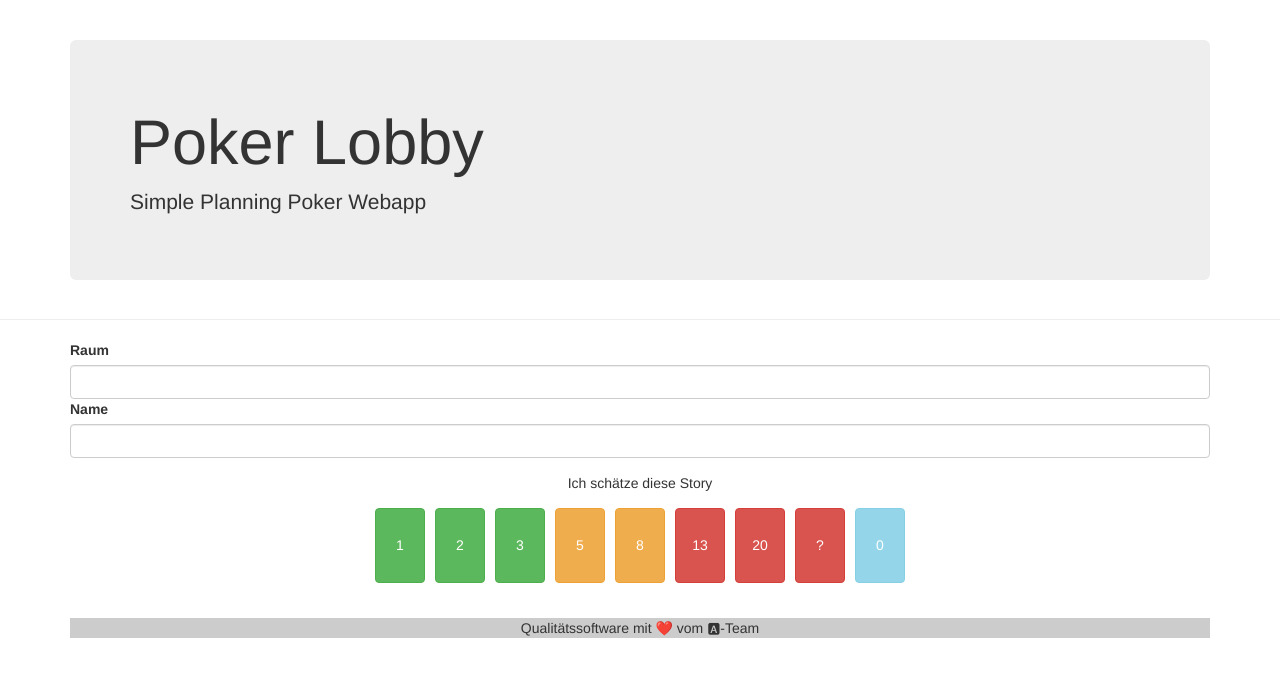
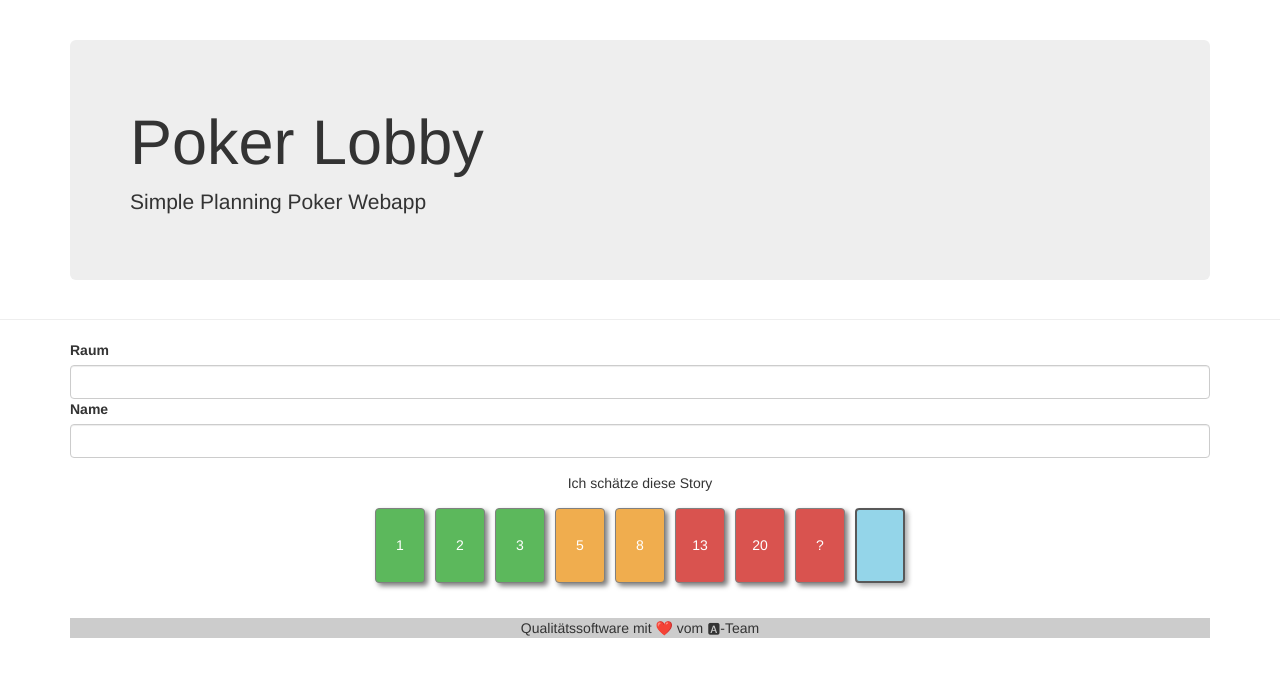
Before and after one commit to wam23/planningPoker, an Angular app: page / in a window 1280 px wide. Shown: the top 676 px of the page. Built offline with nearby package versions, Linux system fonts and the light colour scheme.

Commit message:
subscribe und css

```diff
--- a/src/app/poker-table/poker-table.component.css
+++ b/src/app/poker-table/poker-table.component.css
@@ -1,5 +1,18 @@
-.btn{
+.btn {
   width: 50px;
   height: 75px;
   margin: 5px;
+  border: grey solid 1px;
+  box-shadow: 3px 3px 5px rgba(0, 0, 0, 0.5);
 }
+
+.btn:focus {
+  outline: none;
+  border: none;
+}
+
+.btn-selection {
+  border: black 2px solid;
+  color: black;
+  font-weight: bold;
+}
--- a/src/app/poker-table/poker-table.component.html
+++ b/src/app/poker-table/poker-table.component.html
@@ -8,6 +8,6 @@
   <button type="button" class="btn btn-danger" (click)="vote(13)">13</button>
   <button type="button" class="btn btn-danger" (click)="vote(20)">20</button>
   <button type="button" class="btn btn-danger" (click)="vote(0)">?</button>
-  <button type="button" class="btn btn-info" disabled>{{selectedVote || 0}}</button>
+  <button type="button" class="btn btn-info btn-selection" disabled >{{selectedVote || ' '}}</button>
 
 </div>
--- a/src/app/poker-table/poker-table.component.ts
+++ b/src/app/poker-table/poker-table.component.ts
@@ -1,6 +1,8 @@
 import {Component, Input} from '@angular/core';
 
 import {HttpClient} from '@angular/common/http';
+import {catchError} from 'rxjs/operators';
+import {of} from 'rxjs';
 
 @Component({
   selector: 'app-poker-table',
@@ -21,7 +23,9 @@ export class PokerTableComponent {
     this.http.post(`https://planningpoker-server.azurewebsites.net/rooms/${this.room}/vote`, {
       name: this.name,
       vote
-    }).subscribe();
+    }).pipe(
+      catchError(_ => of('error!!!'))
+    ).subscribe();
 
     const info = `${this.name} voted ${vote} in ${this.room}.`;
     console.log(info);
```
